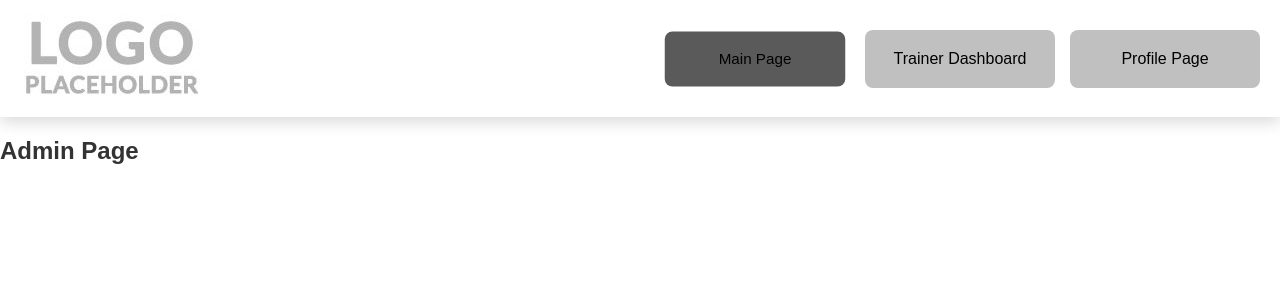
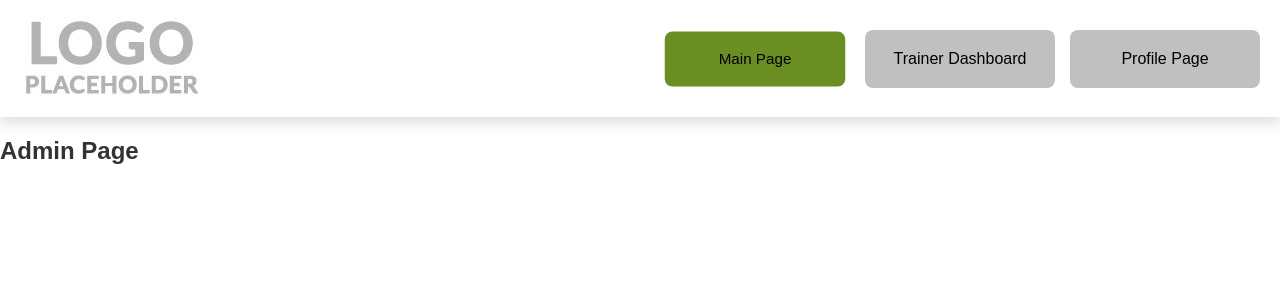
Before and after one commit to IsaacS-Cranfield/SSD-Group-task, a PHP site: page /Admin.html in a window 1280 px wide, with the pointer over the restyled element. Shown: the top 300 px of the page. Run offline with PHP 8.4, Linux system fonts and the light colour scheme.

Commit message:
modified:   assets/css/style.css

```diff
--- a/assets/css/style.css
+++ b/assets/css/style.css
@@ -52,6 +52,6 @@ nav ul a {
 }
 
 nav ul a:hover {
-    background-color: #5a5a5a;
+    background-color: RGB(107, 142, 35);
     transform: scale(0.95);
 }
```
